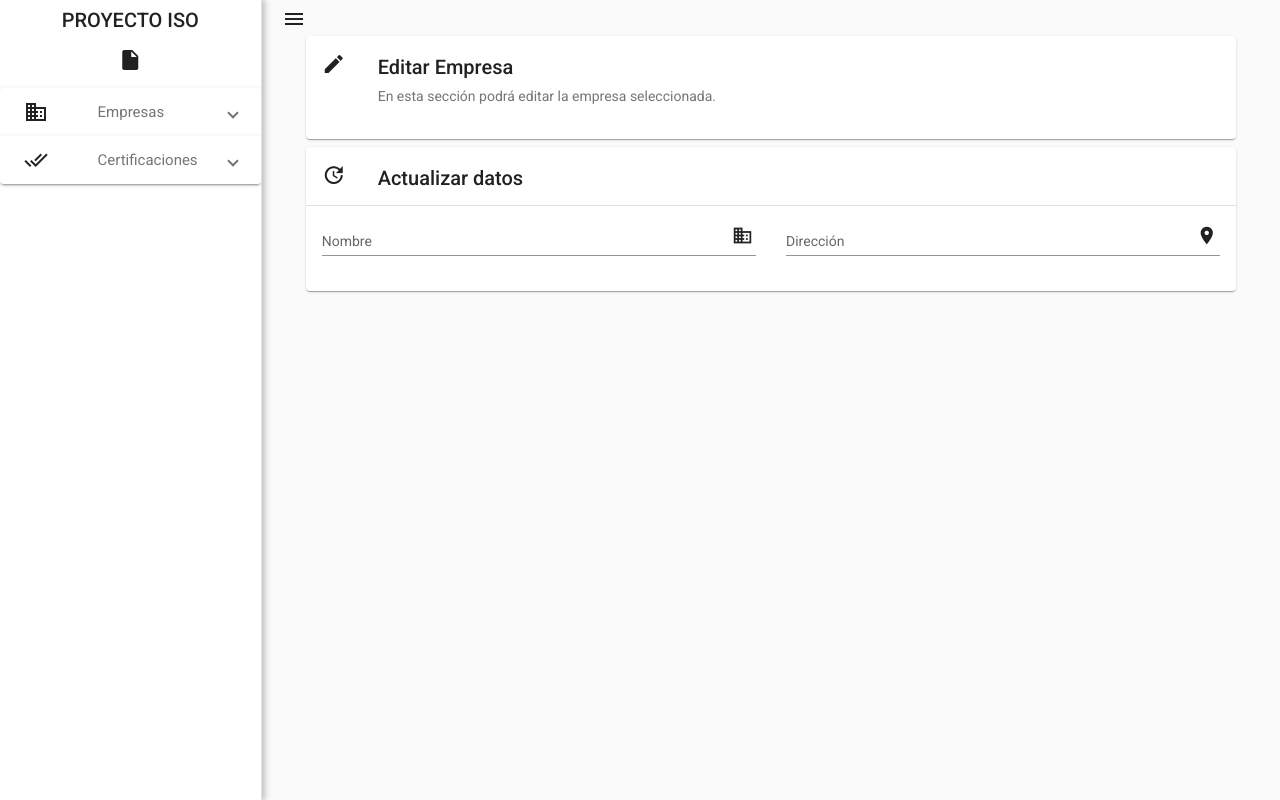
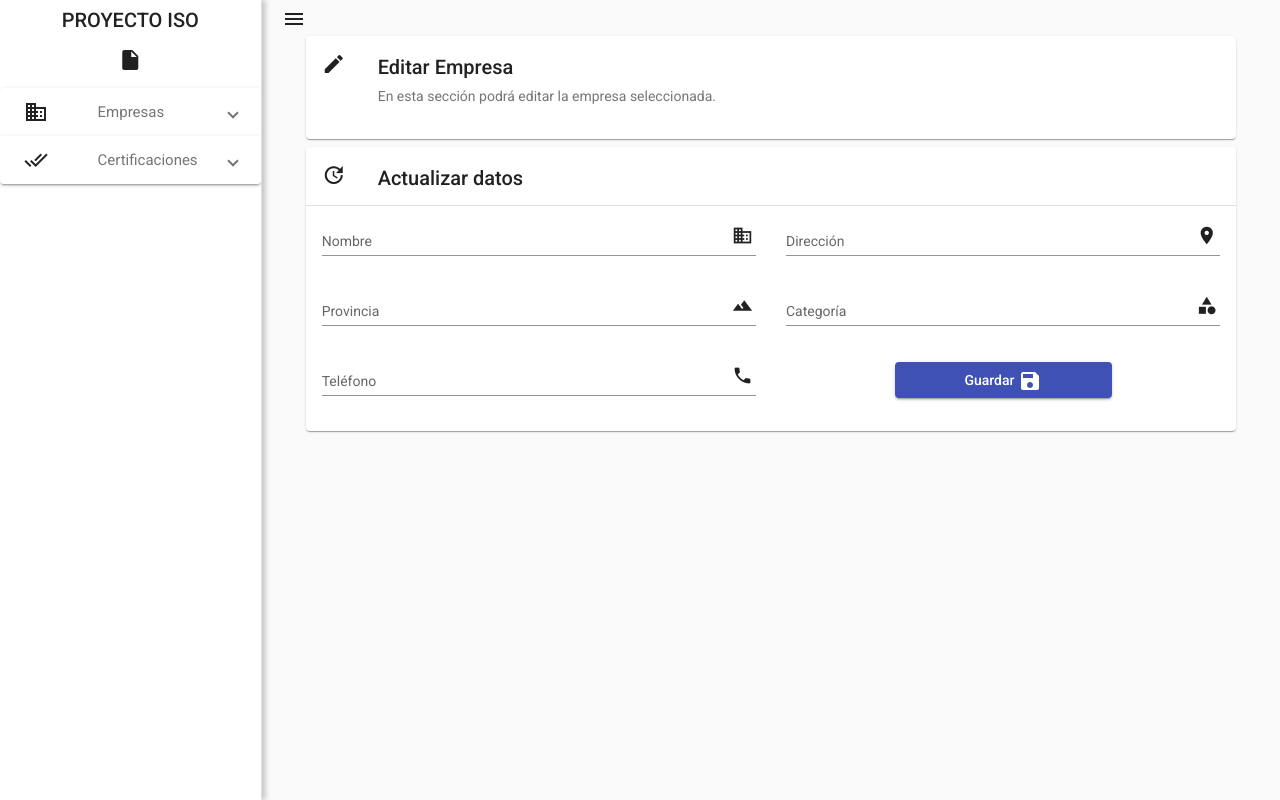
Before and after one commit to CarlosM0905/Proyecto_ISO_FINAL, an Angular app in the folder client/: page /empresas/editar/1 in a window 1280 px wide. Built offline with nearby package versions, Linux system fonts and the light colour scheme; no server answers.

Commit message:
Frontend: Editar Empresa

```diff
--- a/client/src/app/components/company-edit/company-edit.component.html
+++ b/client/src/app/components/company-edit/company-edit.component.html
@@ -44,6 +44,36 @@
                         <input matInput>
                         <mat-icon matSuffix>location_on</mat-icon>
                       </mat-form-field>
+                    </div>
+                  </div>
+                  <div class="row">
+                    <div class="col-md-6">
+                      <mat-form-field appearance="standard" style="width: 100%;">
+                        <mat-label>Provincia</mat-label>
+                        <input matInput>
+                        <mat-icon matSuffix>terrain</mat-icon>
+                      </mat-form-field>
+                    </div>
+                    <div class="col-md-6">
+                      <mat-form-field appearance="standard" style="width: 100%;">
+                        <mat-label>Categoría</mat-label>
+                        <input matInput>
+                        <mat-icon matSuffix>category</mat-icon>
+                      </mat-form-field>
+                    </div>
+                  </div>
+                  <div class="row">
+                    <div class="col-md-6">
+                      <mat-form-field appearance="standard" style="width: 100%;">
+                        <mat-label>Teléfono</mat-label>
+                        <input matInput>
+                        <mat-icon matSuffix>phone</mat-icon>
+                      </mat-form-field>
+                    </div>
+                    <div class="col-md-6" style="display: flex;
+                        justify-content: center;
+                        align-items: center;">
+                            <button style="width: 50%;" mat-button mat-raised-button color="primary">Guardar <mat-icon>save</mat-icon></button>
                     </div>
                   </div>
             </mat-card-content>
```
